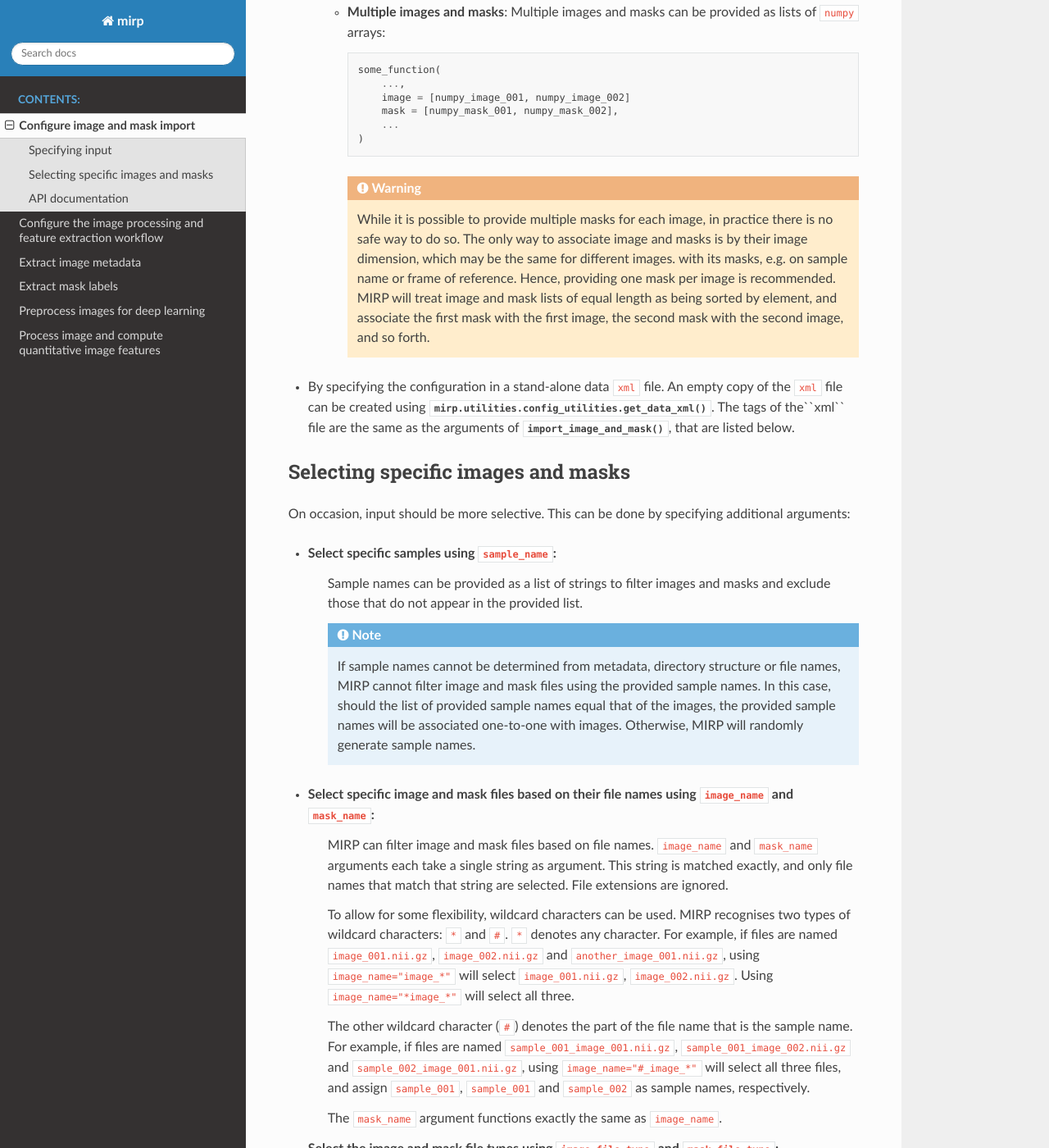
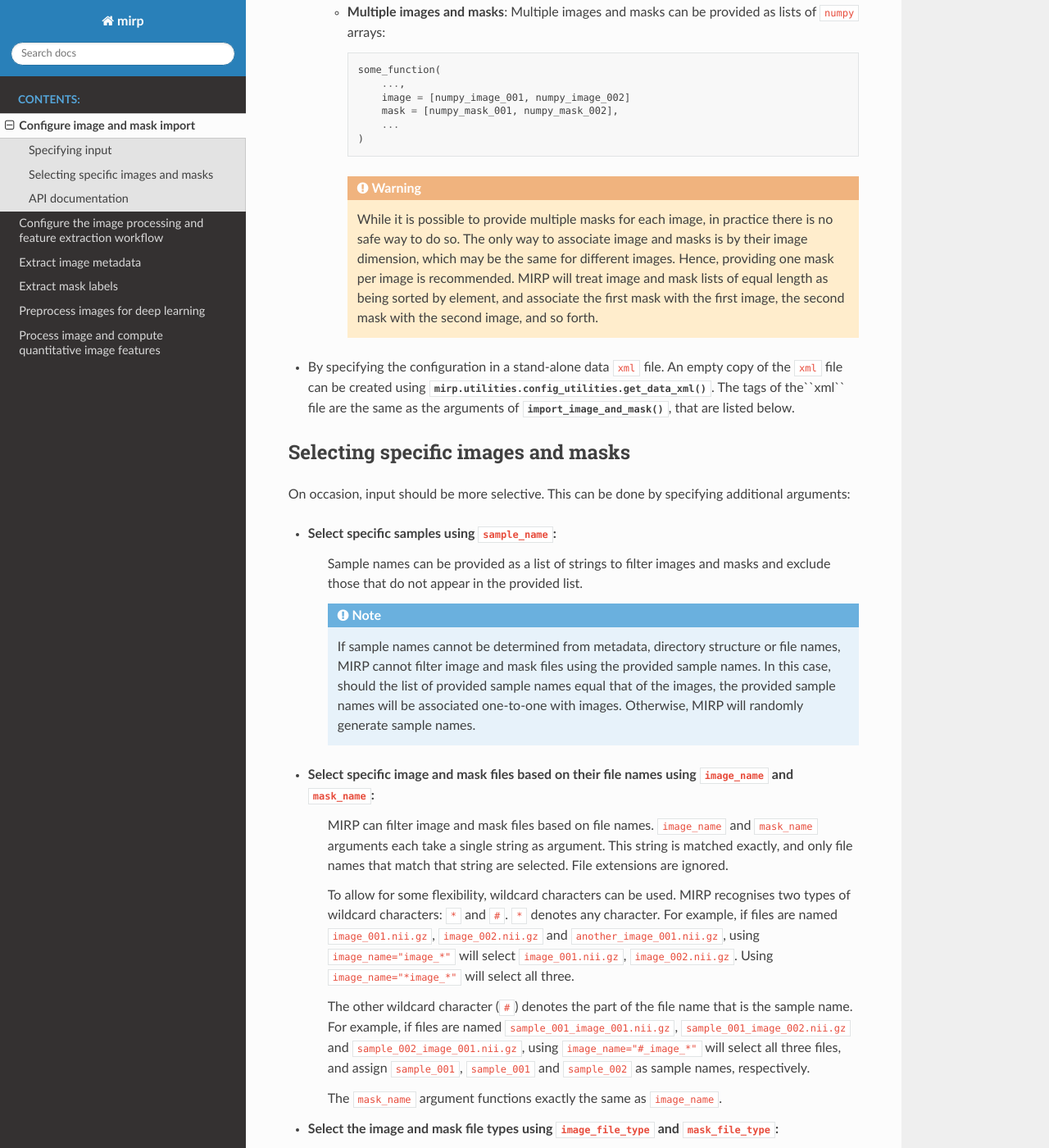
Before and after one commit to oncoray/mirp, a Sphinx documentation site: the page built from docs_source/source/mirp.importData.rst, in a window 1280 px wide and 1400 px high, scrolled down 3957 px. Shown: the whole window at 82% size. Built offline with Sphinx 7.4.7 and the Read the Docs theme 2.0.0, drawn with Linux system fonts in a browser that asks for light colours; some of the changed text lies outside the part shown.

Commit message:
Fixed long-form documentation.

```diff
--- a/docs_source/source/mirp.importData.rst
+++ b/docs_source/source/mirp.importData.rst
@@ -195,9 +195,9 @@ MIRP processes and analyses images and masks. There are multiple ways to provide
       .. warning::
         While it is possible to provide multiple masks for each image, in practice there is no safe way to do so. The
         only way to associate image and masks is by their image dimension, which may be the same for different images.
-        with its masks, e.g. on sample name or frame of reference. Hence, providing one mask per image is recommended.
-        MIRP will treat image and mask lists of equal length as being sorted by element, and associate the first mask
-        with the first image, the second mask with the second image, and so forth.
+        Hence, providing one mask per image is recommended. MIRP will treat image and mask lists of equal length as
+        being sorted by element, and associate the first mask with the first image, the second mask with the second
+        image, and so forth.
 
 * By specifying the configuration in a stand-alone data ``xml`` file. An empty copy of the ``xml`` file can be
   created using :func:`mirp.utilities.config_utilities.get_data_xml`. The tags of the``xml`` file are the same as the
@@ -241,9 +241,13 @@ On occasion, input should be more selective. This can be done by specifying addi
 * Select image files based on image modality using ``image_modality``:
     MIRP can filter image files based on the image modality. Aside from generic image modality, MIRP specifically
     checks for the following modalities:
+
     * Computed tomography (CT): ``"ct"``
+
     * Positron emission tomography (PET): ``"pet"`` or ``"pt"``
+
     * Magnetic resonance imaging (MRI): ``"mri"`` or ``"mr"``
+
     * Radiotherapy dose (RTDOSE): ``"rtdose"``
 
     Images from other modalities are currently not fully supported, and a default ``"generic"`` image modality will
```
Also changed, not shown: NEWS.md (+1 -1 lines).
